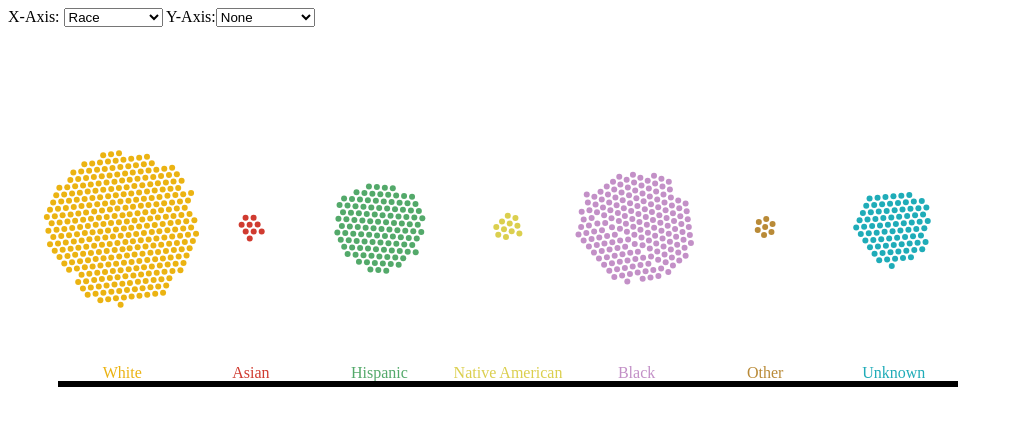
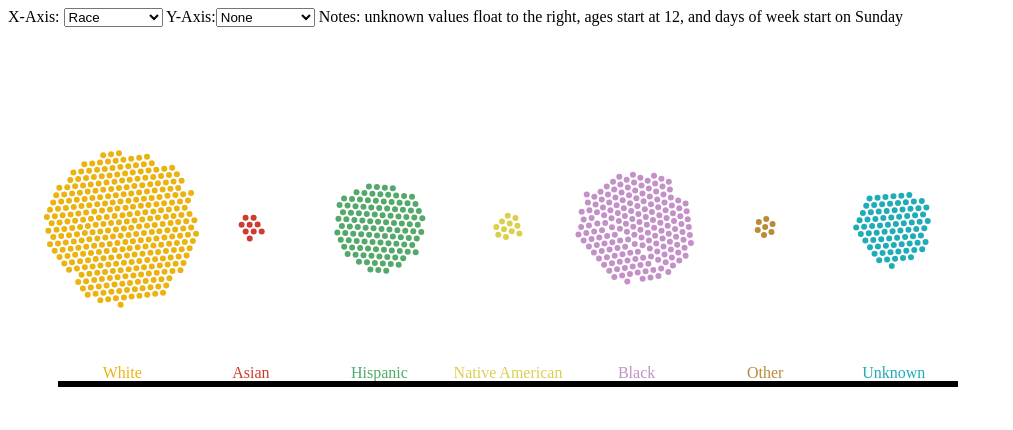
Before and after one commit to joeygibli/joeygibli.github.io, a plain HTML site: page police/index.html in a window 1280 px wide. Shown: the whole page, without its empty margins (0-1013 px from the left). Drawn offline with nearby package versions, Linux system fonts and the light colour scheme.

Commit message:
Included notes

```diff
--- a/police/index.html
+++ b/police/index.html
@@ -13,6 +13,7 @@
     <option value="date">Day of Week</option>
     <option value="age">Age</option>
   </select>
+  Notes: unknown values float to the right, ages start at 12, and days of week start on Sunday
 </div>
 
 <script src="//d3js.org/d3.v3.min.js"></script>
```
